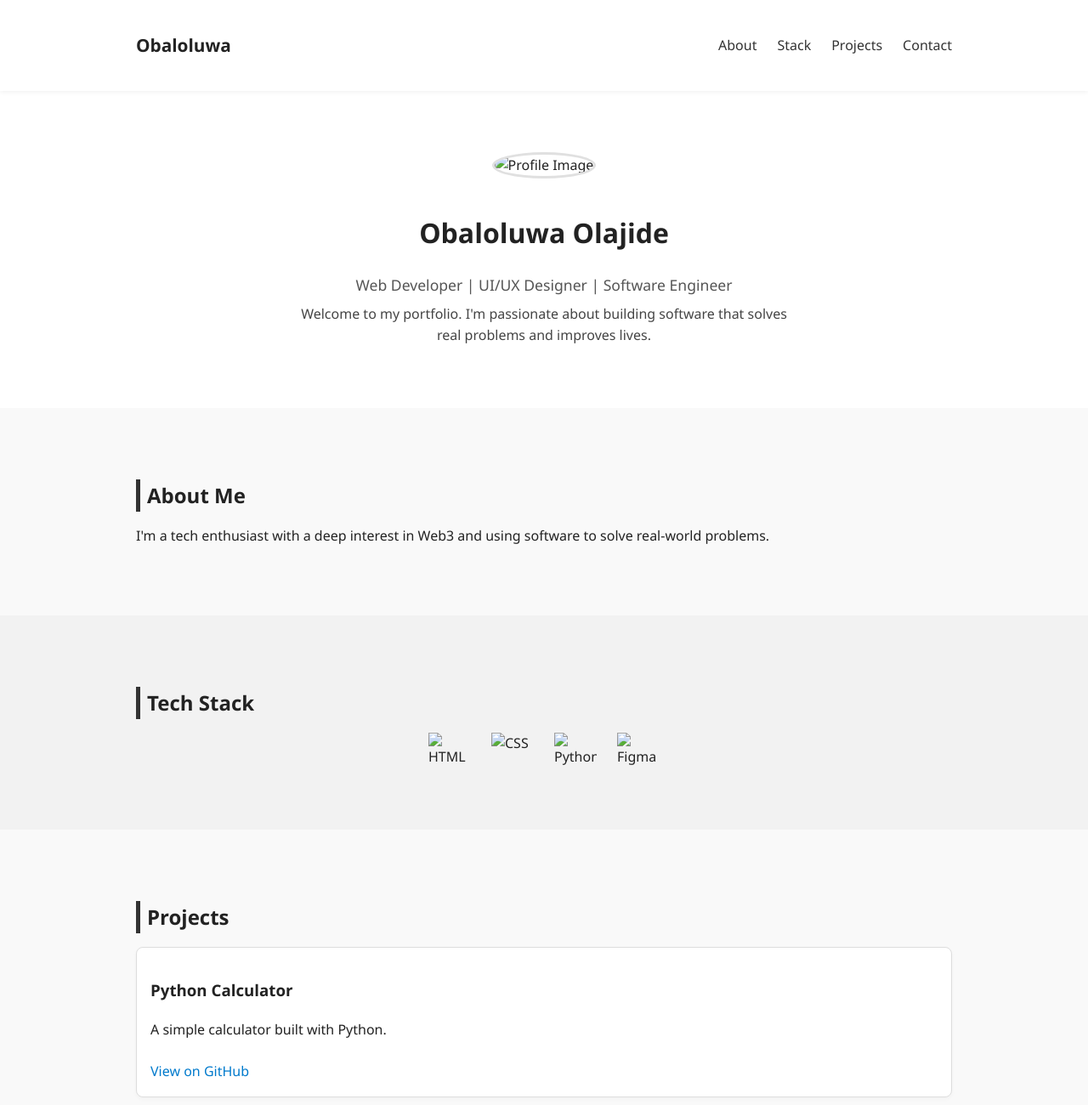
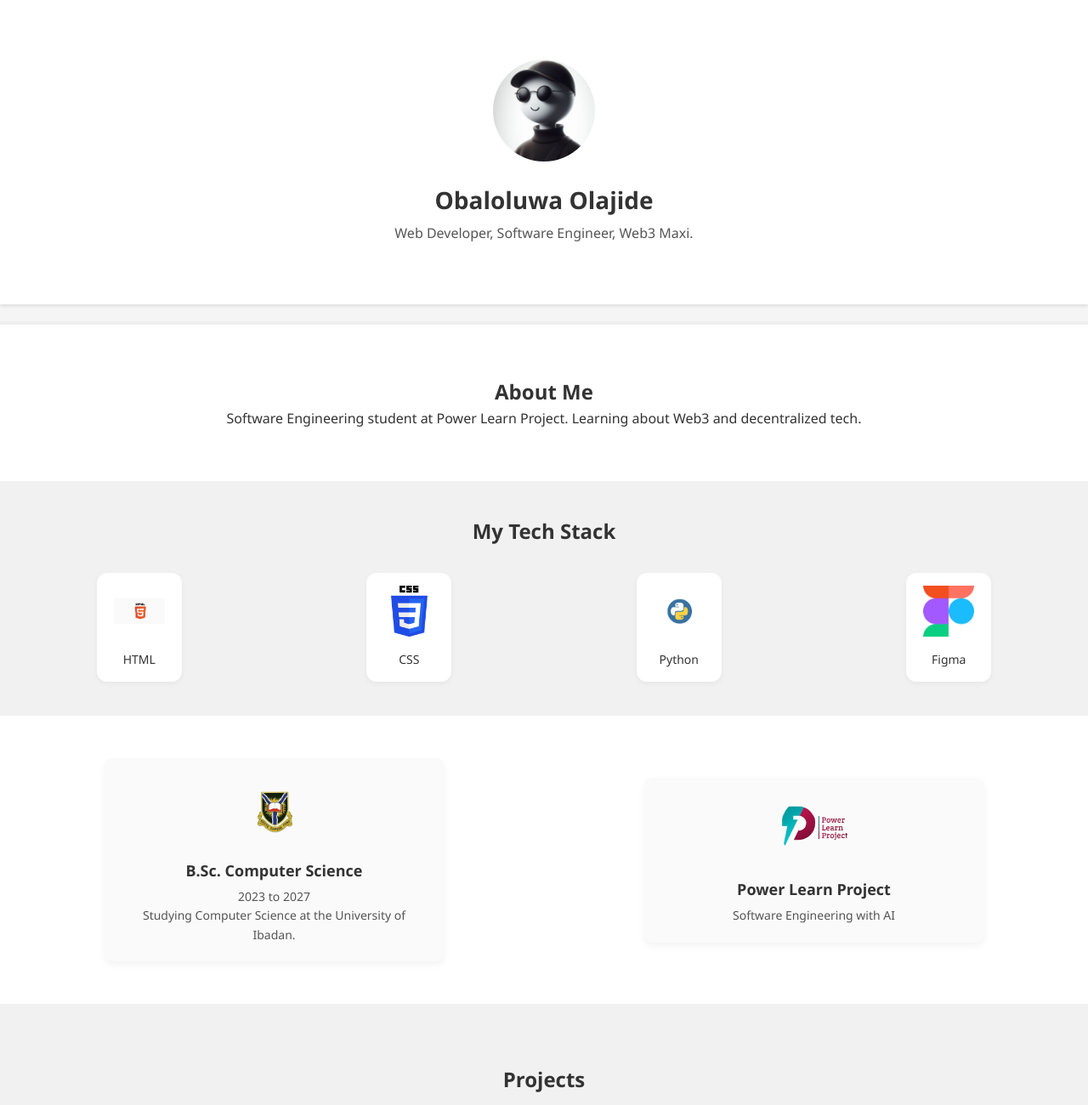
Before and after one commit to ArcTyXiaN/Portfolio, a plain HTML site: page Hackthon1/index.html in a window 1280 px wide. Shown: the top 1300 px of the page at 85% size. Drawn offline with Linux system fonts and the light colour scheme.

Commit message:
Add files via upload
Update

```diff
--- a/Hackthon1/index.html
+++ b/Hackthon1/index.html
@@ -2,81 +2,100 @@
 <html lang="en">
   <head>
     <meta charset="UTF-8" />
-  <meta name="viewport" content="width=device-width, initial-scale=1.0" />
+    <meta name="viewport" content="width=device-width, initial-scale=1.0"/>
     <title>Obaloluwa Olajide | Portfolio</title>
     <link rel="stylesheet" href="style.css" />
   </head>
   <body>
-  <nav>
-    <div class="container nav-container">
-      <h3 class="nav-logo">Obaloluwa</h3>
-      <ul class="nav-links">
-        <li><a href="#about">About</a></li>
-        <li><a href="#stack">Stack</a></li>
-        <li><a href="#projects">Projects</a></li>
-        <li><a href="#contact">Contact</a></li>
-      </ul>
-    </div>
-  </nav>
-
-  <header class="hero">
+    <header>
       <div class="container">
-      <img src="images/profile.jpg" alt="Profile Image" class="profile-pic" />
+        <img src="images/image_profile.jpeg" alt="Profile" class="profile-img" />
         <h1>Obaloluwa Olajide</h1>
-      <p class="title">Web Developer | UI/UX Designer | Software Engineer</p>
-      <p class="intro">Welcome to my portfolio. I'm passionate about building software that solves real problems and improves lives.</p>
+        <p>Web Developer, Software Engineer, Web3 Maxi.</p>
       </div>
     </header>
 
-  <section class="about" id="about">
+    <section class="bio">
       <div class="container">
         <h2>About Me</h2>
-      <p>I'm a tech enthusiast with a deep interest in Web3 and using software to solve real-world problems.</p>
+        <p>Software Engineering student at Power Learn Project. Learning about Web3 and decentralized tech.
+
+
+        </p>
       </div>
     </section>
 
-  <section class="tech-stack alt-section" id="stack">
-    <div class="container">
-      <h2>Tech Stack</h2>
+    <section id="stack" class="stack">
+      <h2>My Tech Stack</h2>
       <div class="stack-icons">
-        <img src="images/html.png" alt="HTML">
-        <img src="images/css.png" alt="CSS">
-        <img src="images/python.png" alt="Python">
-        <img src="images/figma.png" alt="Figma">
+        <div class="stack-item">
+          <img src="images/html.png" alt="HTML" />
+          <p>HTML</p>
+        </div>
+        <div class="stack-item">
+          <img src="images/CSS.png" alt="CSS" />
+          <p>CSS</p>
+        </div>
+        <div class="stack-item">
+          <img src="images/python.png" alt="Python" />
+          <p>Python</p>
+        </div>
+        <div class="stack-item">
+          <img src="images/figma.png" alt="Figma" />
+          <p>Figma</p>
         </div>
       </div>
     </section>
 
-  <section class="projects" id="projects">
+    <section class="Experience">
+    <div class="container">
+        <img src="images/ui_logo_png.png" alt="University of Ibadan" />
+        <h3>B.Sc. Computer Science</h3>
+        <p>2023 to 2027<br>
+        Studying Computer Science at the University of Ibadan.
+        </p>
+    </div>
+
+     <div class="container">
+     <img src="images/plp-png.png" alt="Power Learn Project" />
+         <h3>Power Learn Project</h3>
+        <p>Software Engineering with AI</p>
+    </div>
+    </section>
+
+
+  <section class="projects">
       <div class="container">
         <h2>Projects</h2>
 
-      <div class="project-card">
+        <div class="project">
+          <img src="images/calculator.png" alt="Python Calculator" />
           <h3>Python Calculator</h3>
-        <p>A simple calculator built with Python.</p>
+          <p>A simple Python calculator built with basic arithmetic logic.</p>
           <a href="https://github.com/ArcTyXiaN/simple_calculator" target="_blank">View on GitHub</a>
         </div>
 
-      <div class="project-card">
+        <div class="project">
+          <img src="images/studynest.png" alt="StudyNest" />
           <h3>StudyNest</h3>
-        <img src="images/studynest.png" width="100"  height="120" StudyNest Screenshot" />
-        <p>A minimalist platform designed to help students focus on learning.</p>
-         <a href="https://www.figma.com/proto/LdFwD8129wLFh4jJARC5WG?node-id=1-2&t=eWVYPj31lA1sfCE2-6" target="_blank">View the Prototype</a>
+          <p>A minimalist learning platform to help students focus and learn better.
+           <a href="https://www.figma.com/proto/LdFwD8129wLFh4jJARC5WG/StudyNest?node-id=68-16&t=eWVYPj31lA1sfCE2-6&starting-point-node-id=68%3A16"
+           target="_blank">View Prototype</a>
+        </p>
         </div>
       </div>
     </section>
 
-  <section class="contact alt-section" id="contact">
+    <section class="contact">
       <div class="container">
         <h2>Contact Me</h2>
-      <p>Email: <a href="mailto:obaloluwao008@gmail.com">obaloluwao008@gmail.com</a></p>
-      <p>GitHub: <a href="#">[https://github.com/ArcTyXiaN]</a></p>
-      <p>Twitter: <a href="#">[https://x.com/ArcTyXiaN]</a></p>
+        <p>Email: obaloluwao008@gmail.com</p>
+        <p>
+            <a href="https://github.com/ArcTyXiaN" target="_blank">GitHub</a><br />
+            <a href="https://x.com/ArcTyXiaN" target="_blank">Twitter</a><br/>
+            <a href="obaloluwao008@gmail.com" target="_blank">Email</a>
+        </p>
       </div>
     </section>
-
-  <footer>
-    <p>&copy; 2025 Obaloluwa Olajide. All rights reserved.</p>
-  </footer>
   </body>
 </html>
--- a/Hackthon1/style.css
+++ b/Hackthon1/style.css
@@ -1,177 +1,209 @@
-/* style.css */
+/* === GLOBAL STYLES === */
+* {
+  margin: 0;
+  padding: 0;
+  box-sizing: border-box;
+}
 
 body {
-  margin: 0;
-  font-family: 'Segoe UI', sans-serif;
-  background-color: #f9f9f9;
-  color: #222;
+  font-family: 'Segoe UI', Tahoma, Geneva, Verdana, sans-serif;
+  background-color: #f5f5f5;
+  color: #333;
   line-height: 1.6;
 }
 
+/* === UNIVERSAL CONTAINER === */
 .container {
   width: 90%;
-  max-width: 960px;
-  margin: auto;
-  padding: 1.5rem 0;
+  max-width: 1000px;
+  margin: 0 auto;
+  padding: 20px;
 }
 
-/* Navigation */
-nav {
-  background: #ffffff;
-  box-shadow: 0 2px 5px rgba(0,0,0,0.05);
-  position: sticky;
-  top: 0;
-  z-index: 999;
+/* === HEADER === */
+header {
+  background-color: #fff;
+  text-align: center;
+  padding: 50px 20px;
+  box-shadow: 0 2px 4px rgba(0, 0, 0, 0.1);
 }
 
-.nav-container {
-  display: flex;
-  justify-content: space-between;
-  align-items: center;
-  padding: 1rem 0;
+.profile-img {
+  width: 120px;
+  height: 120px;
+  object-fit: cover;
+  border-radius: 50%;
+  margin-bottom: 15px;
 }
 
-.nav-logo {
-  font-weight: bold;
-  font-size: 1.3rem;
+header h1 {
+  font-size: 28px;
+  margin-bottom: 5px;
 }
 
-.nav-links {
-  list-style: none;
-  display: flex;
-  gap: 1.5rem;
+header p {
+  font-size: 16px;
+  color: #555;
 }
 
-.nav-links li a {
-  text-decoration: none;
-  color: #333;
-  font-size: 1rem;
+/* === BIO SECTION === */
+.bio {
+  background-color: #fff;
+  text-align: center;
+  padding: 40px 0;
+  margin-top: 20px;
+  border-top: 4px solid #eee;
 }
 
-.nav-links li a:hover {
-  color: #007acc;
+/* === STACK SECTION === */
+.stack {
+  background-color: #f1f1f1;
+  text-align: center;
+  padding: 40px 20px;
 }
 
-/* Hero Section */
-.hero {
-  text-align: center;
-  padding: 3rem 1rem;
-  background: #ffffff;
-}
-
-.profile-pic {
-  width: 130px;
-  height: 130px;
-  border-radius: 50%;
-  object-fit: cover;
-  margin-bottom: 1rem;
-  border: 3px solid #e0e0e0;
-}
-
-.title {
-  font-size: 1.1rem;
-  color: #555;
-  margin-bottom: 0.5rem;
-}
-
-.intro {
-  font-size: 1rem;
-  color: #444;
-  max-width: 600px;
-  margin: auto;
-}
-
-/* Sections */
-section {
-  padding: 2.5rem 0;
-}
-
-.alt-section {
-  background: #f2f2f2;
-}
-
-h2 {
-  border-left: 5px solid #333;
-  padding-left: 0.5rem;
-  margin-bottom: 1rem;
-  font-size: 1.5rem;
+.stack h2 {
+  font-size: 24px;
+  margin-bottom: 30px;
 }
 
 .stack-icons {
   display: flex;
-  gap: 1.5rem;
+  justify-content: center;
   flex-wrap: wrap;
-  align-items: center;
-  justify-content: center;
+  gap: 30px;
+}
+.stack-item {
+  text-align: center;
+  background-color: #fff;
+  padding: 15px;
+  border-radius: 12px;
+  box-shadow: 0 2px 6px rgba(0, 0, 0, 0.05);
+  width: 100px;
+}
+.stack-item img {
+  width: 60px;
+  height: 60px;
+  object-fit: contain;
+  margin-bottom: 8px;
 }
 
-.stack-icons img {
-  width: 50px;
-  height: 50px;
+.stack-item p {
+  font-size: 14px;
+  color: #333;
 }
 
-.project-card {
-  border: 1px solid #ddd;
-  padding: 1rem;
-  border-radius: 8px;
-  margin-bottom: 1.5rem;
-  background: #fff;
-  box-shadow: 0 2px 5px rgba(0,0,0,0.03);
+/* === EXPERIENCE SECTION === */
+.Experience {
+  background-color: #fff;
+  padding: 50px 20px;
+  display: flex;
+  flex-direction: column;
+  align-items: center;
+  gap: 30px;
 }
 
-.project-card img {
-  max-width: 100%;
-  height: auto;
-  margin: 0.5rem 0;
-  border-radius: 8px;
+.Experience .container {
+  background-color: #fafafa;
+  padding: 20px;
+  text-align: center;
+  border-radius: 10px;
+  box-shadow: 0 4px 8px rgba(0, 0, 0, 0.05);
+  max-width: 400px;
 }
 
-.project-card a {
-  display: inline-block;
-  margin-top: 0.5rem;
-  color: #007acc;
+.Experience img {
+  width: 80px;
+  height: 80px;
+  object-fit: contain;
+  border-radius: 50%;
+  margin-bottom: 10px;
+}
+
+.Experience h3 {
+  font-size: 18px;
+  margin-bottom: 5px;
+}
+
+.Experience p {
+  font-size: 14px;
+  color: #555;
+}
+
+/* === PROJECTS SECTION === */
+.projects {
+  background-color: #f1f1f1;
+  padding: 50px 20px;
+  text-align: center;
+}
+
+.projects h2 {
+  font-size: 24px;
+  margin-bottom: 30px;
+}
+
+.project {
+  background-color: #fff;
+  padding: 20px;
+  margin-top: 20px;
+  border-radius: 10px;
+  box-shadow: 0 4px 10px rgba(0, 0, 0, 0.05);
+}
+
+.project img {
+  width: 100%;
+  max-width: 300px;
+  margin-bottom: 10px;
+  border-radius: 10px;
+}
+
+.project h3 {
+  font-size: 18px;
+  margin-bottom: 8px;
+}
+
+.project p {
+  font-size: 14px;
+  color: #555;
+}
+
+/* === CONTACT SECTION === */
+.contact {
+  background-color: #fff;
+  padding: 50px 20px;
+  text-align: center;
+  border-top: 4px solid #eee;
+}
+
+.contact h2 {
+  font-size: 24px;
+  margin-bottom: 20px;
+}
+
+.contact p {
+  font-size: 14px;
+  color: #444;
+  margin: 8px 0;
+}
+
+.contact a {
+  color: #0077cc;
   text-decoration: none;
 }
 
-.contact a {
-  color: #007acc;
-  text-decoration: none;
+.contact a:hover {
+  text-decoration: underline;
 }
 
-footer {
-  text-align: center;
-  background: #f0f0f0;
-  padding: 1rem;
-  font-size: 0.9rem;
-  color: #777;
-}
-
-/* Mobile Styles */
-@media (max-width: 600px) {
-  .nav-links {
-    flex-direction: column;
-    gap: 0.5rem;
+/* === RESPONSIVE DESIGN === */
+@media (min-width: 768px) {
+  .Experience {
+    flex-direction: row;
+    justify-content: center;
+    flex-wrap: wrap;
   }
 
-  .profile-pic {
-    width: 100px;
-    height: 100px;
-  }
-
-  h1 {
-    font-size: 1.5rem;
-  }
-
-  .title {
-    font-size: 1rem;
-  }
-
-  h2 {
-    font-size: 1.2rem;
-  }
-
-  .stack-icons img {
-    width: 40px;
-    height: 40px;
+  .stack-icons {
+    justify-content: space-around;
   }
 }
```
Also changed, not shown: Hackthon1/experience.html (added, +15 -0 lines), Hackthon1/images/CSS.png (added), Hackthon1/images/Visual_Studio_Code.png (added), Hackthon1/images/calculator.png (added), Hackthon1/images/figma.png (added), Hackthon1/images/html.png (added), Hackthon1/images/image_profile.jpeg (added), Hackthon1/images/plp-png.png (added), Hackthon1/images/python.png (added), Hackthon1/images/studynest.png, Hackthon1/images/ui_logo_png.png (added). Lines whose indentation alone changed are shown as unchanged.
